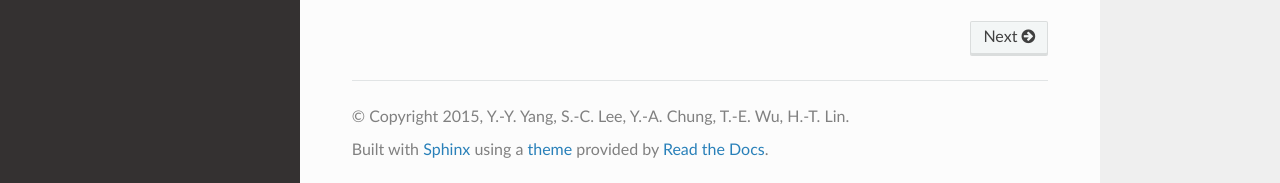
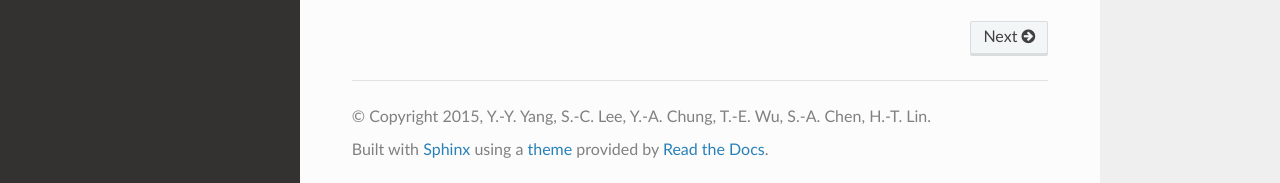
Before and after one commit to ntucllab/libact, a Sphinx documentation site: the page built from docs/index.rst, in a window 1280 px wide and 1233 px high. Shown: the part 1047-1230 px from the top of the window. Built offline with Sphinx 7.4.7 and the Read the Docs theme 2.0.0, drawn with Linux system fonts in a browser that asks for light colours.

Commit message:
update author list

```diff
--- a/docs/conf.py
+++ b/docs/conf.py
@@ -78,8 +78,8 @@ master_doc = 'index'
 
 # General information about the project.
 project = 'libact'
-copyright = '2015, Y.-Y. Yang, S.-C. Lee, Y.-A. Chung, T.-E. Wu, H.-T. Lin'
-author = 'Y.-Y. Yang, S.-C. Lee, Y.-A. Chung, T.-E. Wu, H.-T. Lin'
+copyright = '2015, Y.-Y. Yang, S.-C. Lee, Y.-A. Chung, T.-E. Wu, S.-A. Chen, H.-T. Lin'
+author = 'Y.-Y. Yang, S.-C. Lee, Y.-A. Chung, T.-E. Wu, S.-A. Chen, H.-T. Lin'
 
 # The version info for the project you're documenting, acts as replacement for
 # |version| and |release|, also used in various other places throughout the
```
Also changed, not shown: README.md (+2 -2 lines).
